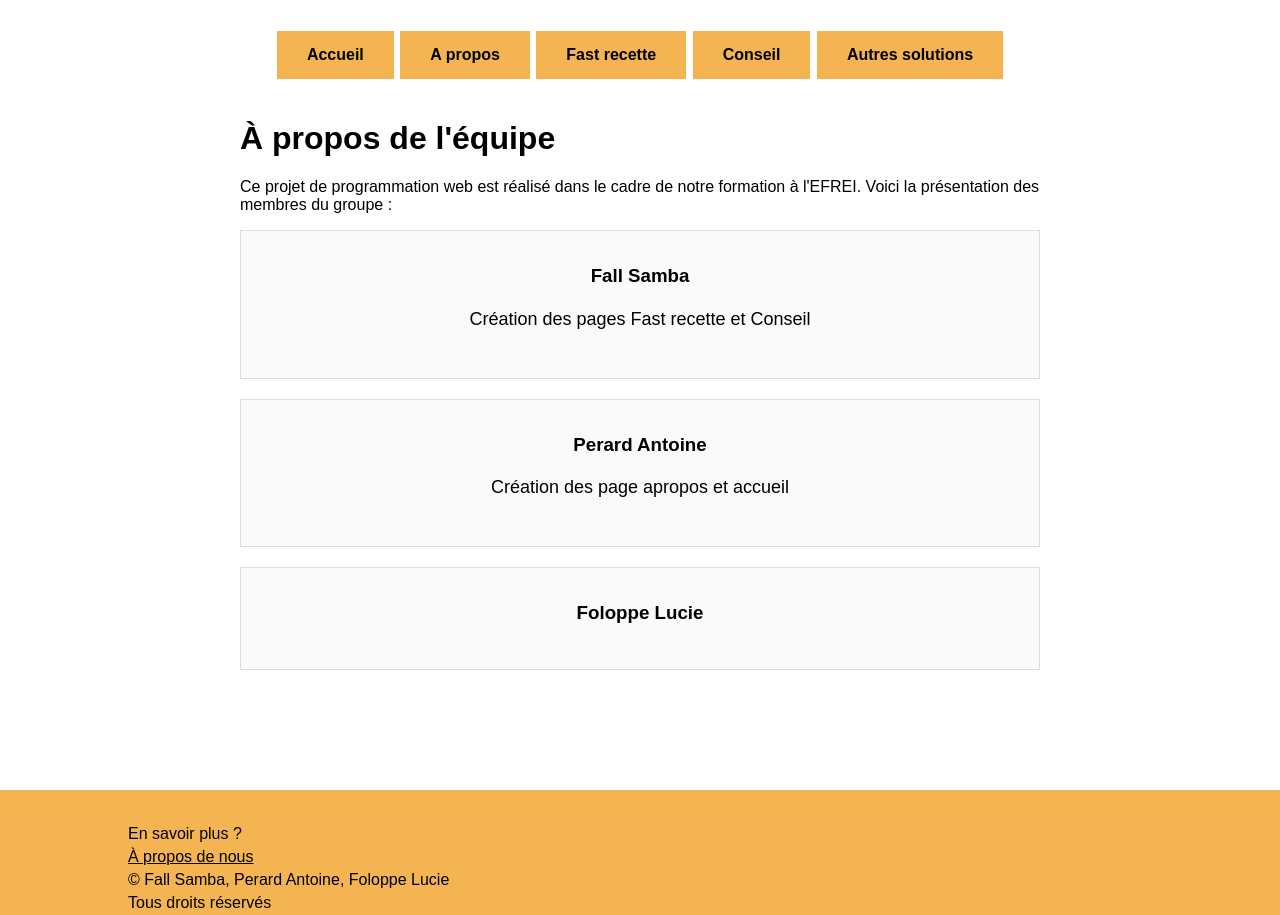
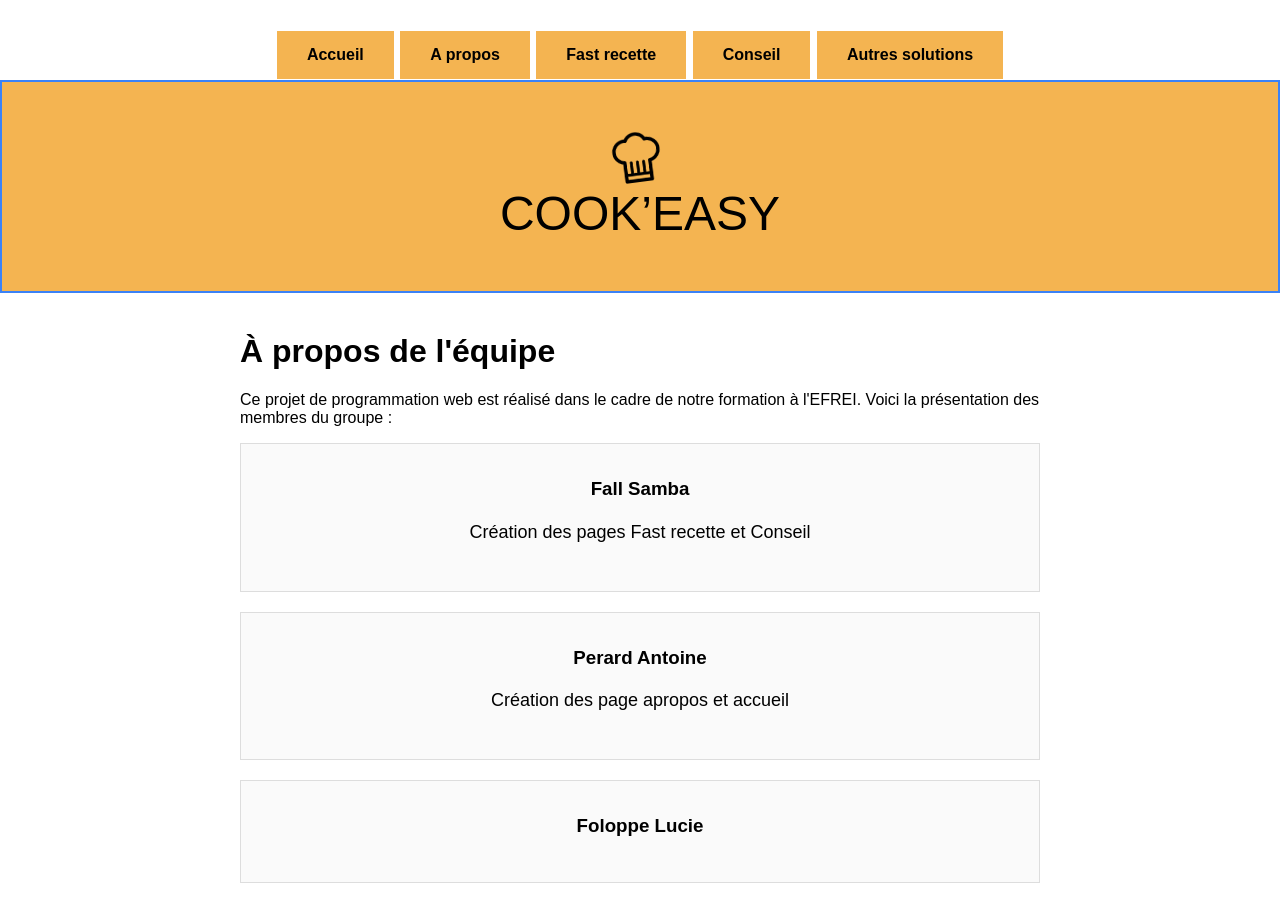
Before and after one commit to fall2300/Projet_Web_FALL_PERARD_-FOLOPPE, a plain HTML site: page page/A_propos.html in a window 1280 px wide. Shown: the top 915 px of the page. Drawn offline with Linux system fonts and the light colour scheme.

Commit message:
Link js file in A_propos.html

```diff
--- a/page/A_propos.html
+++ b/page/A_propos.html
@@ -16,6 +16,10 @@
             <a href="./conseil.html">Conseil</a>
             <a href="./autres_solutions.html">Autres solutions</a>
         </nav>
+        <div class="banniere">
+            <img class="img_accueil" alt="toque_chef" src="../img/toque.png" id="toque">
+            <h1>COOK’EASY</h1>
+        </div>
     </header>
 
     <main>
@@ -44,6 +48,6 @@
         <p>&copy; Fall Samba, Perard Antoine, Foloppe Lucie</p>
         <p>Tous droits réservés</p>
     </footer>
-
+<script src="../js/A_propos.js"></script>
 </body>
 </html>
```
